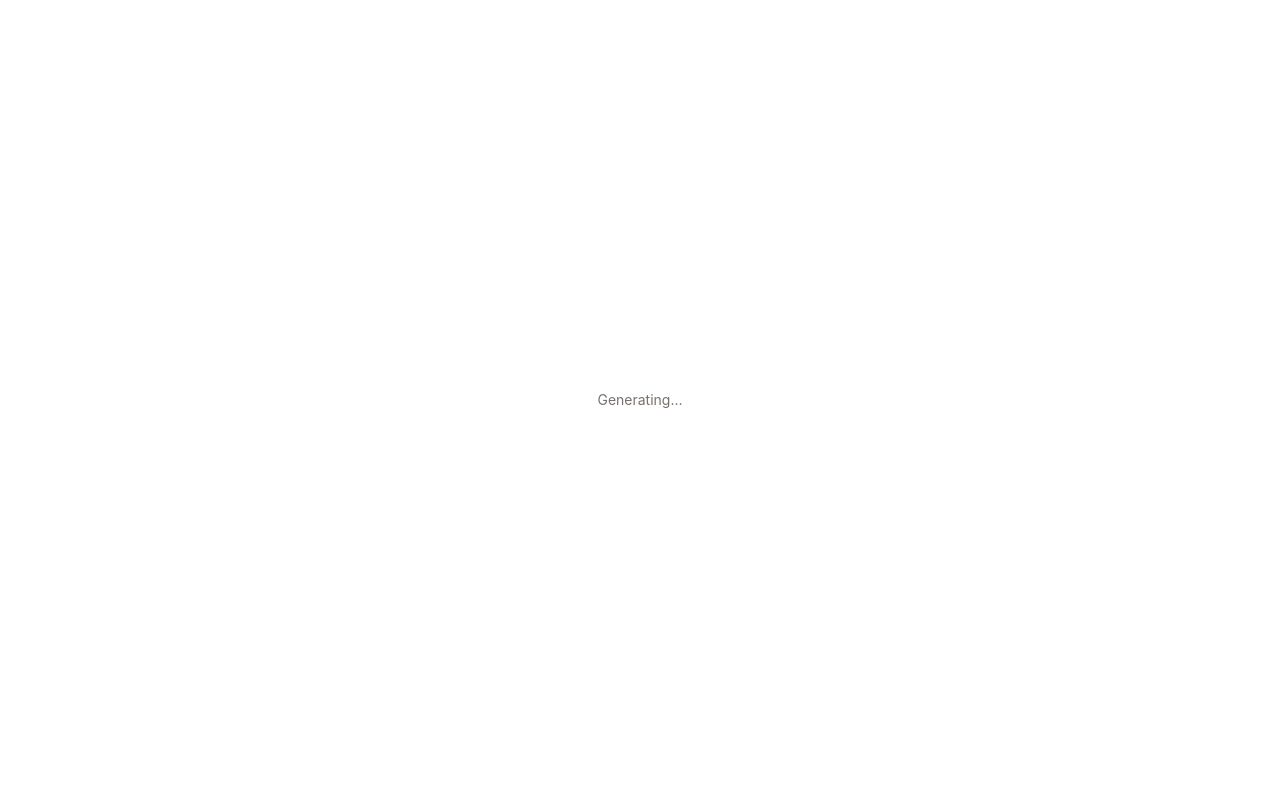
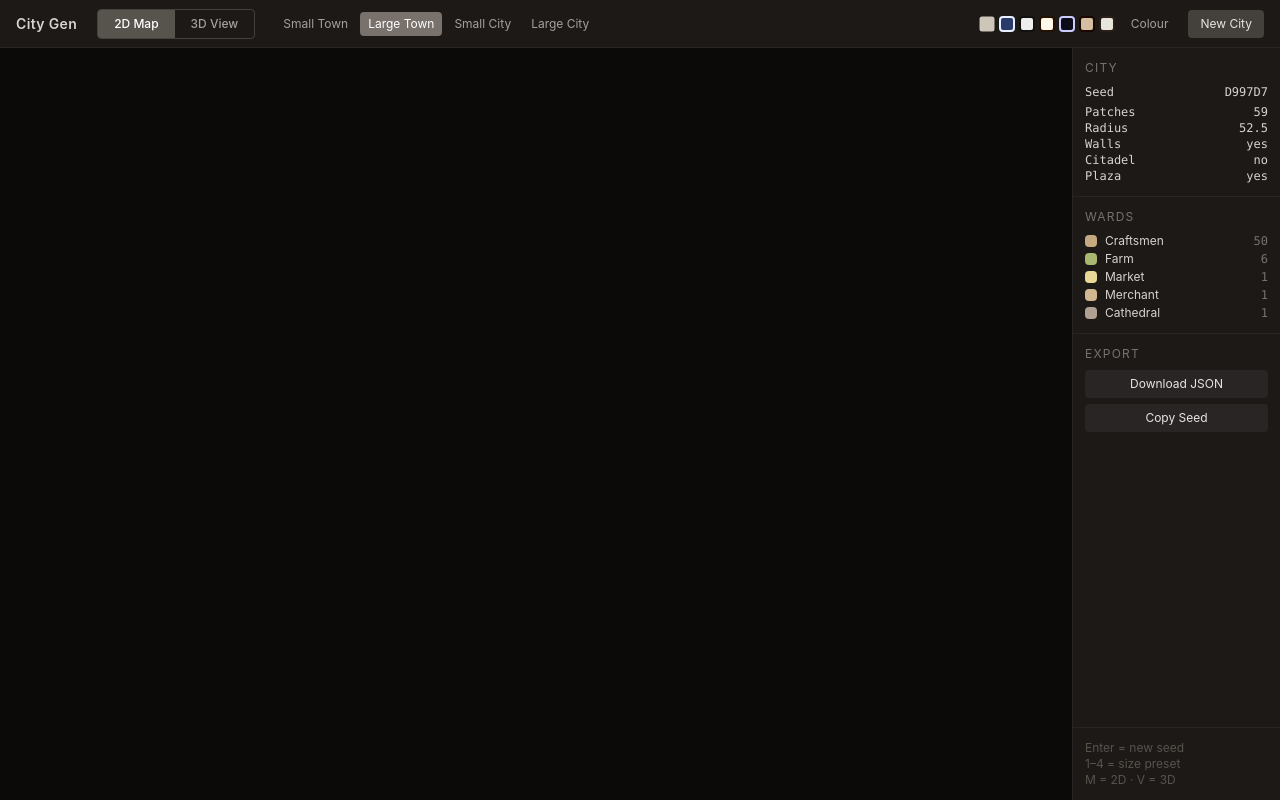
Before and after one commit to HammerOfSteel/hiraeth, a React (Vite) app in the folder poc/city-gen/: page / in a window 1280 px wide. Built offline with nearby package versions, Linux system fonts and the light colour scheme.

Commit message:
feat(ui): wire CityProvider + AppShell into App

```diff
--- a/poc/city-gen/src/App.tsx
+++ b/poc/city-gen/src/App.tsx
@@ -1,10 +1,11 @@
 import './index.css'
-import { MapView } from './ui/MapView'
+import { CityProvider } from './ui/CityContext'
+import { AppShell } from './ui/AppShell'
 
 export default function App() {
   return (
-    <div className="w-screen h-screen overflow-hidden">
-      <MapView />
-    </div>
+    <CityProvider>
+      <AppShell />
+    </CityProvider>
   )
 }
```
